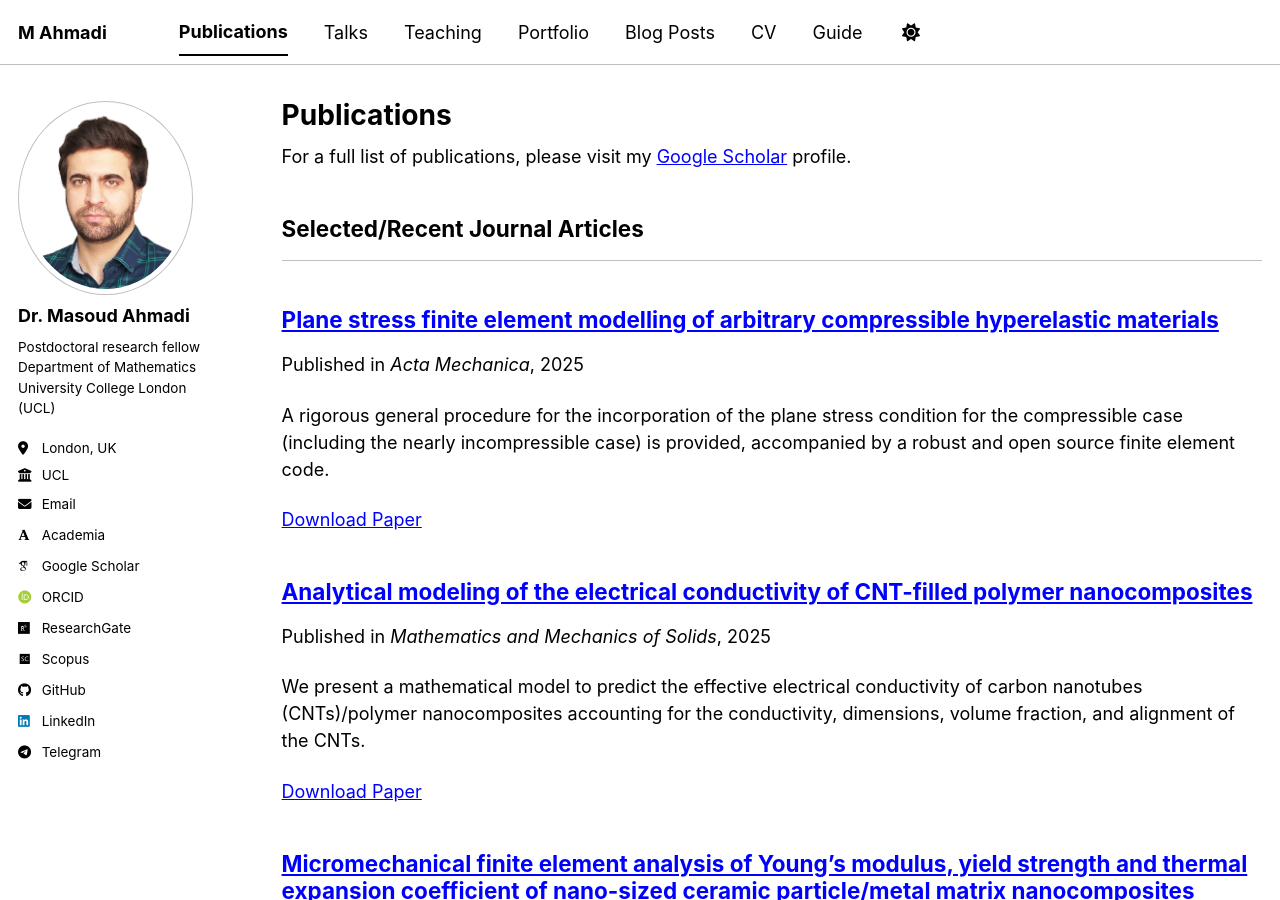
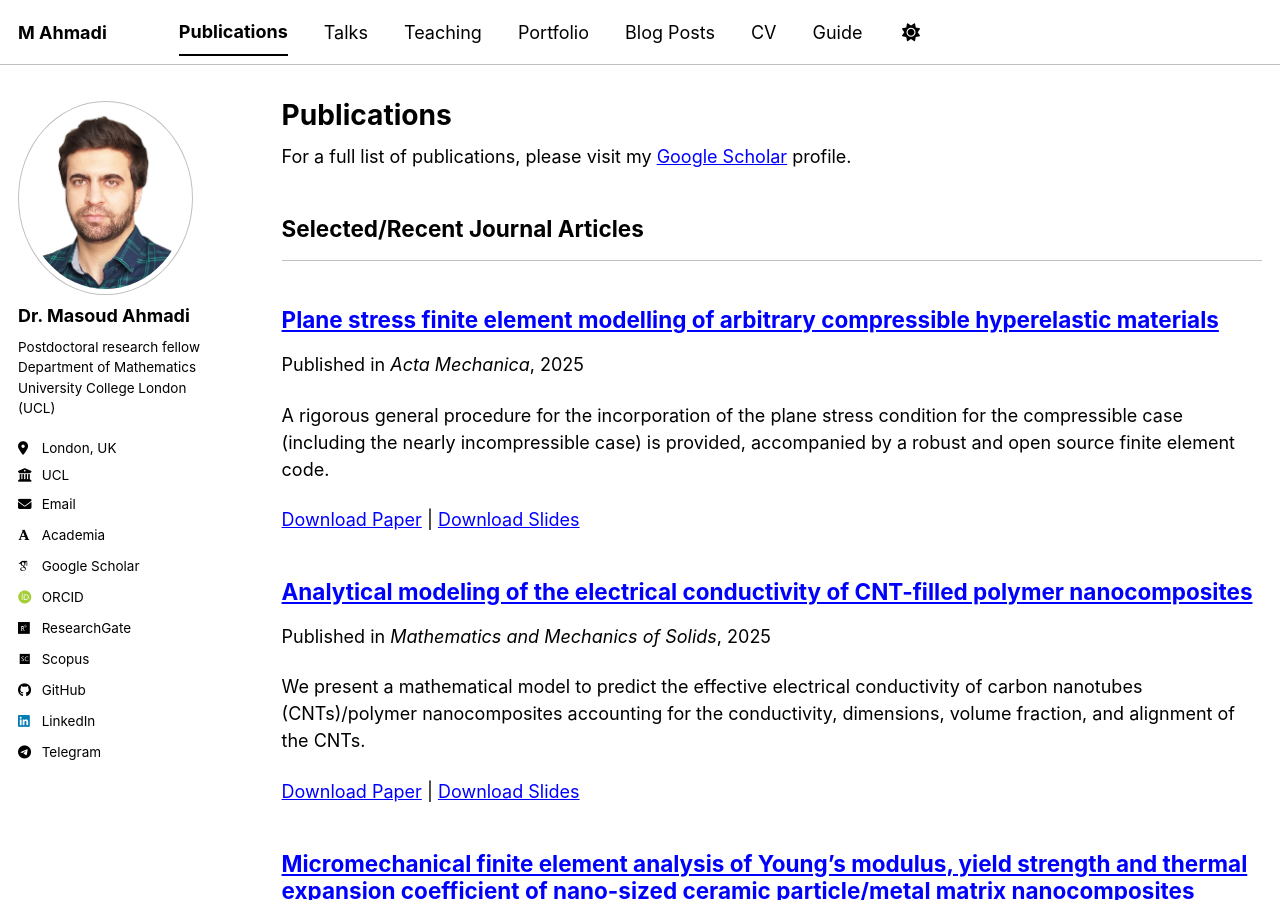
Before and after one commit to Masoud16ahm/Masoud16ahm.github.io, a Jekyll site: the page built from _pages/publications.html, in a window 1280 px wide and 900 px high. Built offline with Jekyll 4.4.1, drawn with Linux system fonts in a browser that asks for light colours; some web fonts are replaced; a script bundle is joined from its source files by our own code; library files that are not in the unit come from our copies.

Commit message:
Refactor citation conditionals in archive-single.html

```diff
--- a/_includes/archive-single.html
+++ b/_includes/archive-single.html
@@ -52,24 +52,26 @@
     <p class="archive__item-excerpt" itemprop="description"><p>{{ post.excerpt | markdownify | remove: '<p>' | remove: '</p>' }}<strong><a href="{{ base_path }}{{ post.url }}" rel="permalink"> Read more</a></strong></p></p>
     {% endif %}
 
-    {% if post.citation and post.citation != "" and post.paperurl and post.slidesurl and post.bibtexurl %}
+    {% if post.citation and post.paperurl and post.slidesurl and post.bibtexurl %}
       <p>Recommended citation: {{ post.citation }}<br /><a href="{{ post.paperurl }}">Download Paper</a> | <a href="{{ post.slidesurl }}">Download Slides</a> | <a href="{{ post.bibtexurl }}">Download Bibtex</a></p>
-    {% elsif post.citation and post.citation != "" and post.paperurl and post.slidesurl %}
+    {% elsif post.citation and post.paperurl and post.slidesurl %}
       <p>Recommended citation: {{ post.citation }}<br /><a href="{{ post.paperurl }}">Download Paper</a> | <a href="{{ post.slidesurl }}">Download Slides</a></p>
-    {% elsif post.citation and post.citation != "" and post.paperurl and post.bibtexurl %}
+    {% elsif post.citation and post.paperurl and post.bibtexurl %}
       <p>Recommended citation: {{ post.citation }}<br /><a href="{{ post.paperurl }}">Download Paper</a> | <a href="{{ post.bibtexurl }}">Download Bibtex</a></p>
-    {% elsif post.citation and post.citation != "" and post.paperurl %}
+    {% elsif post.citation and post.paperurl %}
       <p>Recommended citation: {{ post.citation }}<br /><a href="{{ post.paperurl }}">Download Paper</a></p>
-    {% elsif post.citation and post.citation != "" and post.slidesurl and post.bibtexurl %}
+    {% elsif post.citation and post.slidesurl and post.bibtexurl %}
       <p>Recommended citation: {{ post.citation }}<br /><a href="{{ post.slidesurl }}">Download Slides</a> | <a href="{{ post.bibtexurl}}">Download Bibtex</a></p>
-    {% elsif post.citation and post.citation != "" and post.slidesurl %}
+    {% elsif post.citation and post.slidesurl %}
       <p>Recommended citation: {{ post.citation }}<br /><a href="{{ post.slidesurl }}">Download Slides</a></p>
-    {% elsif post.citation and post.citation != "" and post.bibtexurl %}
+    {% elsif post.citation and post.bibtexurl %}
       <p>Recommended citation: {{ post.citation }}<br /><a href="{{ post.bibtexurl }}">Download Bibtex</a></p>
-    {% elsif post.citation and post.citation != "" %}
+    {% elsif post.citation %}
       <p>Recommended citation: {{ post.citation }}</p>
     {% elsif post.paperurl and post.bibtexurl %}
       <p><a href="{{ post.paperurl }}">Download Paper</a> | <a href="{{ post.bibtexurl }}">Download Bibtex</a></p>
+    {% elsif post.paperurl and post.slidesurl %}
+      <p><a href="{{ post.paperurl }}">Download Paper</a> | <a href="{{ post.slidesurl }}">Download Slides</a></p>
     {% elsif post.paperurl %}
       <p><a href="{{ post.paperurl }}">Download Paper</a></p>
     {% elsif post.slidesurl and post.bibtexurl %}
```
